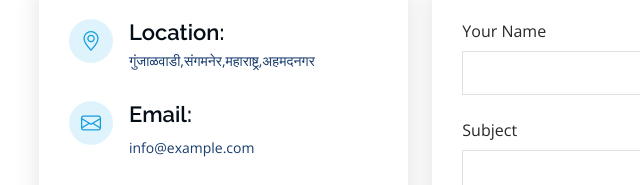
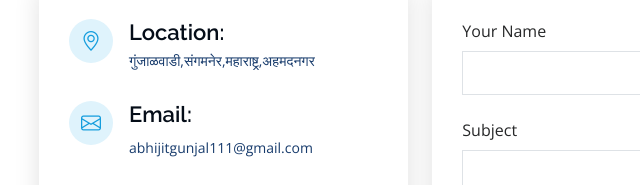
Before and after one commit to PrasadGodage/Website_AbhijitGunjal_In, a plain HTML site: page index.html in a window 1280 px wide. Shown: the part 1607-1792 px from the top of the page, 291-931 px from the left. Drawn offline with nearby package versions, Linux system fonts and the light colour scheme.

Commit message:
mail Change

```diff
--- a/index.html
+++ b/index.html
@@ -127,7 +127,7 @@
               <div class="email">
                 <i class="bi bi-envelope"></i>
                 <h4>Email:</h4>
-                <p>info@example.com</p>
+                <p>abhijitgunjal111@gmail.com</p>
               </div>
 
               <div class="phone">
```
